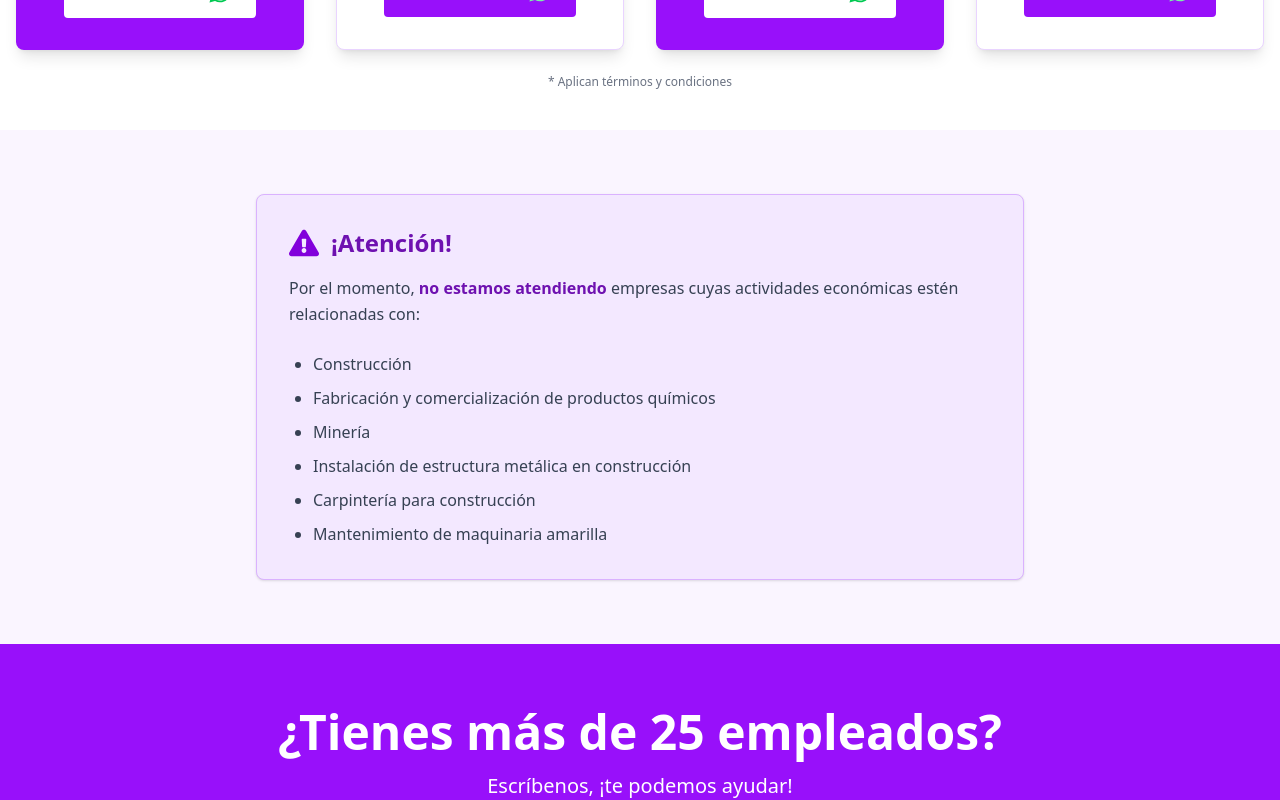
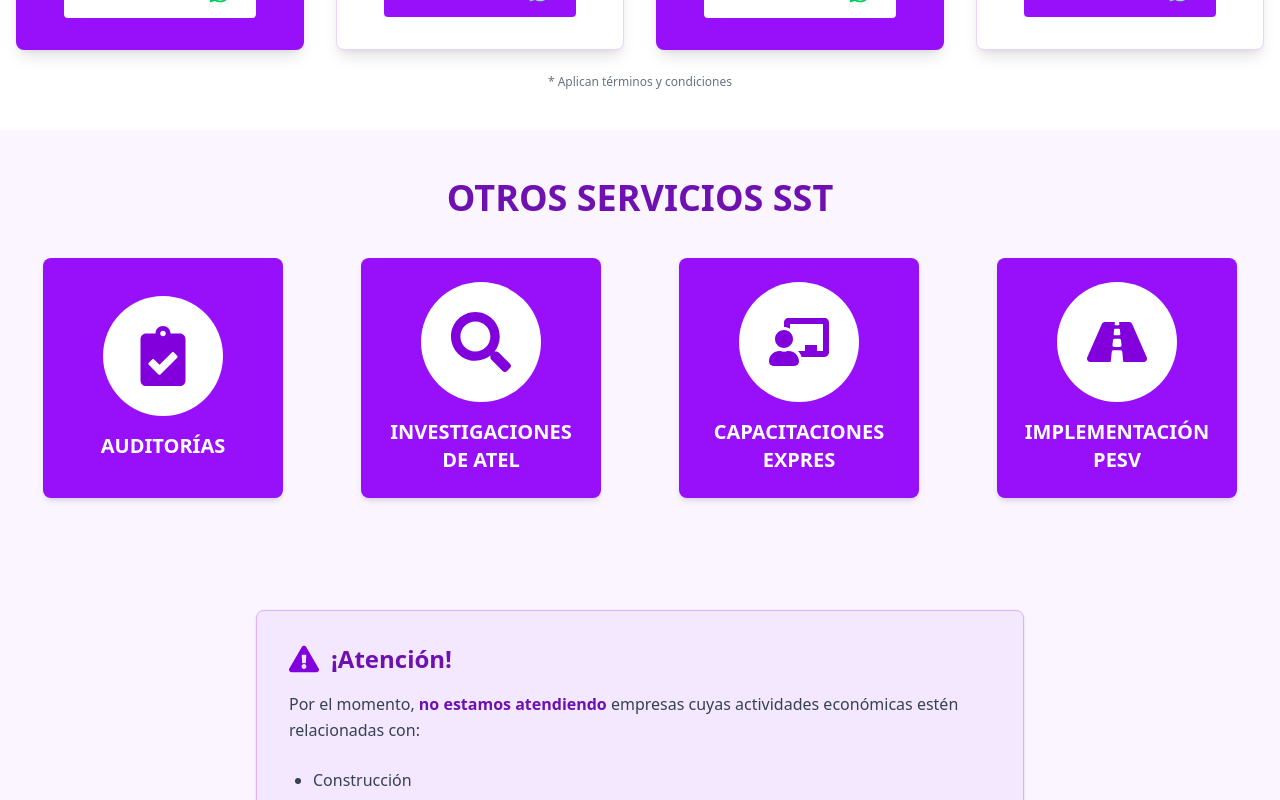
Before and after one commit to DavidGarzonDev/Asesorias, a React (Vite) app: page / in a window 1280 px wide. Shown: the part 1760-2560 px from the top of the page. Built offline with nearby package versions, Linux system fonts and the light colour scheme.

Commit message:
añadiendo otros servicios

```diff
--- /dev/null
+++ b/src/components/home/OtrosServicios.jsx
@@ -0,0 +1,30 @@
+import { FaUserShield, FaSearch, FaChalkboardTeacher, FaRoad, FaClipboardCheck } from "react-icons/fa";
+
+const servicios = [
+    { nombre: "AUDITORÍAS", icono: <FaClipboardCheck size={60} /> },
+    { nombre: "INVESTIGACIONES DE ATEL", icono: <FaSearch size={60} /> },
+    { nombre: "CAPACITACIONES EXPRES", icono: <FaChalkboardTeacher size={60} /> },
+    { nombre: "IMPLEMENTACIÓN PESV", icono: <FaRoad size={60} /> },
+];
+
+export const OtrosServicios = () => {
+    return (
+        <section className="bg-purple-50 py-12 px-4 text-center">
+            <h2 className="text-4xl font-bold text-purple-800 mb-10">OTROS SERVICIOS SST</h2>
+
+            <div className="grid grid-cols-2 md:grid-cols-4 gap-6 justify-items-center">
+                {servicios.map((servicio, index) => (
+                    <div
+                        key={index}
+                        className="w-60 h-60 flex flex-col items-center justify-center bg-purple-600 text-white p-4 rounded-lg shadow-md hover:bg-purple-700 transition duration-300"
+                    >
+                        <div className="bg-white text-purple-700 w-30 h-30 rounded-full flex items-center justify-center mb-4">
+                            {servicio.icono}
+                        </div>
+                        <span className="text-xl font-semibold text-center px-2">{servicio.nombre}</span>
+                    </div>
+                ))}
+            </div>
+        </section>
+    );
+};
--- a/src/components/shared/Footer.jsx
+++ b/src/components/shared/Footer.jsx
@@ -41,9 +41,9 @@ export const Footer = () => {
                         </li>
                         <li>
                             <a href="https://wa.me/573117279603?text=¡Hola! Quisiera recibir más información sobre los planes SG-SST."
-                               target="_blank"
-                               rel="noopener noreferrer"
-                               className="hover:text-purple-100 transition">
+                                target="_blank"
+                                rel="noopener noreferrer"
+                                className="hover:text-purple-100 transition">
                                 WhatsApp: +57 3117279603
                             </a>
                         </li>
@@ -51,14 +51,24 @@ export const Footer = () => {
                 </div>
             </div>
 
-            <div className="border-t border-purple-700 mt-12 pt-6 text-xs text-gray-400 text-center">
+            <div className="border-t border-purple-700 mt-12 pt-6 text-xs text-gray-400 text-center py-10">
                 <p>
                     SIG TRABAJO SEGURO ® es una marca registrada. Todos los derechos reservados. © 2025
                     <Link to="#" className="hover:text-purple-100 ml-1">Política de privacidad</Link>
                 </p>
-                <p className="mt-2">
-                    Desarrollado por <span className="text-slate-200 font-bold">DavidGarzonDev</span>
+
+                <p className="mt-2 hover:scale-110">
+                    Desarrollado por
+                    <a href="https://www.linkedin.com/in/davidgarzondev/"
+
+
+                    >
+
+                    <span className="text-slate-200 font-bold hover:text-green-400 "> DavidGarzonDev</span>
+                    </a>
                 </p>
+
+
             </div>
         </footer>
     );
--- a/src/pages/Planes.jsx
+++ b/src/pages/Planes.jsx
@@ -4,6 +4,7 @@ import PlanesDetallados from "../components/home/PlanesDetallados";
 import RiesgosPermitidos from "../components/home/RiesgosPermitidos";
 import Contactanos from "../components/home/Contactanos";
 import Clientes from "../components/home/Clientes";
+import { OtrosServicios } from "../components/home/OtrosServicios";
 
 const Planes = () => {
 
@@ -16,15 +17,23 @@ const Planes = () => {
             {/* DETALLE DE PLANES*/}
             <PlanesDetallados/>
 
+            {/* SECCIÓN DE OTROS SERVICIOS*/}
+            <OtrosServicios/>
+
             {/* SECCIÓN DE ADVERTENCIA */}
             <RiesgosPermitidos/>
+
 
             {/* SECCIÓN DE CONTACTANOS */}
             <Contactanos/>
 
             {/* SECCIÓN DE CLIENTES */}
+            <Clientes/>
 
-            <Clientes/>
+
+
+
+
 
 
         </>
```
